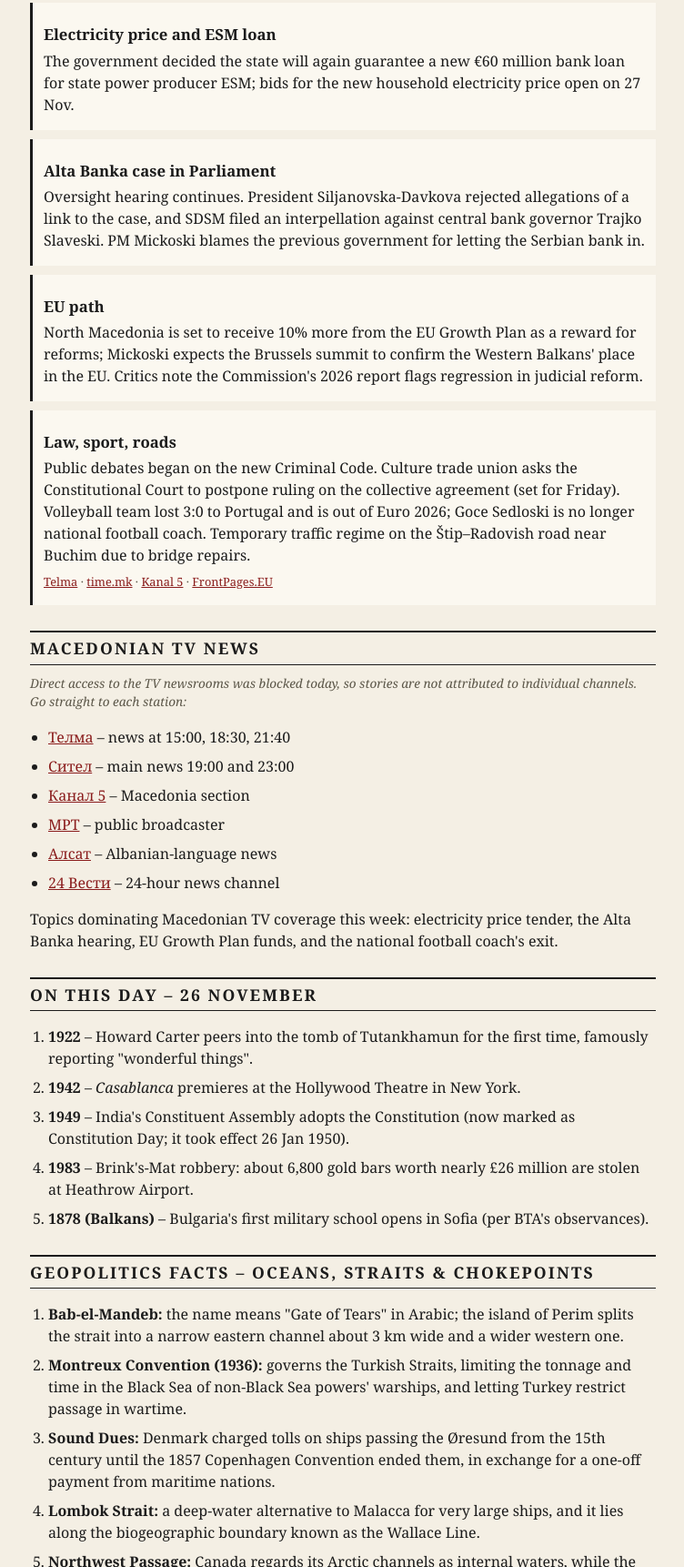
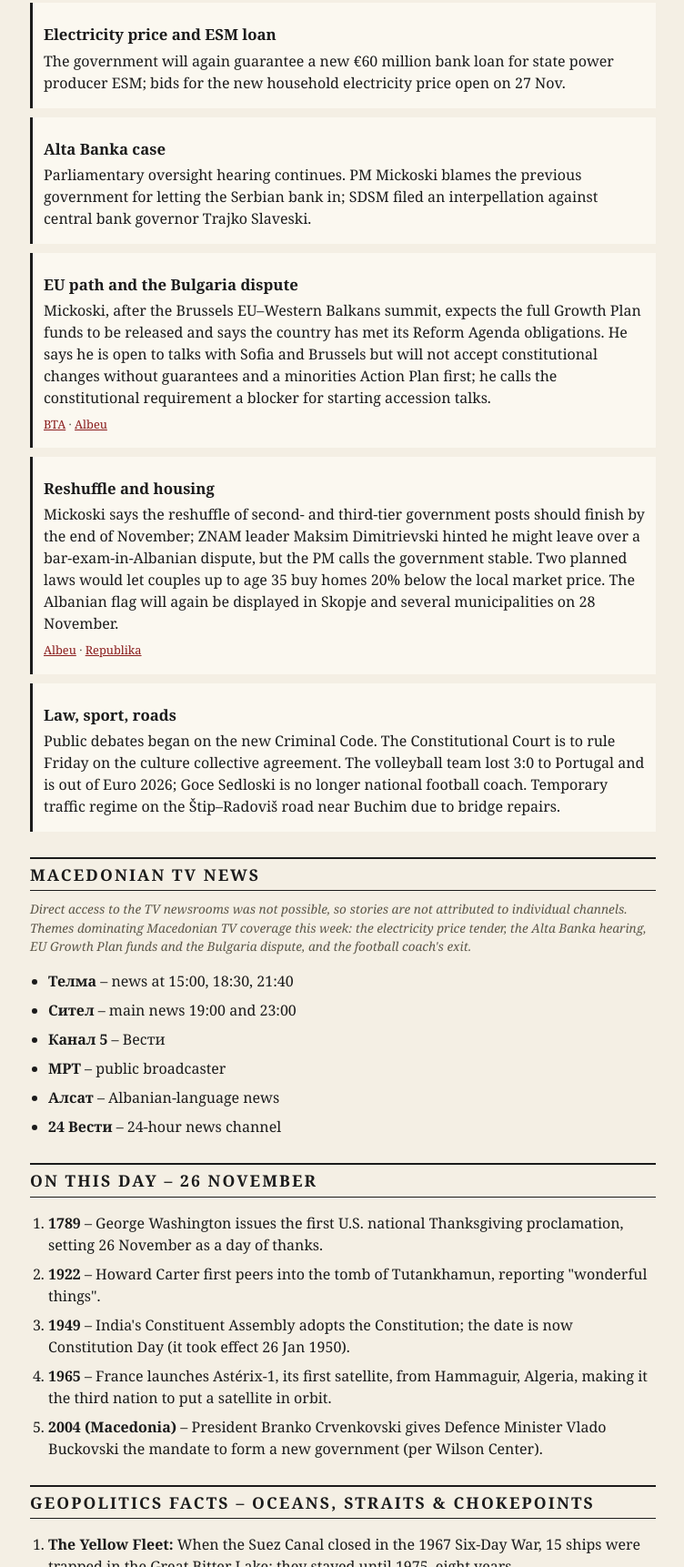
Before and after one commit to nmanojlovski/daily-briefing, a plain HTML site: page briefings/2026-11-26.html in a window 1280 px wide. Shown: the part 1078-2800 px from the top of the page at 91% size, without its empty margins (263-1015 px from the left). Drawn offline with Linux system fonts and the light colour scheme.

Commit message:
Briefing 2026-11-26

```diff
--- a/briefings/2026-11-26.html
+++ b/briefings/2026-11-26.html
@@ -25,61 +25,43 @@ ol,ul{padding-left:20px}li{margin-bottom:8px;overflow-wrap:anywhere}
 </head>
 <body><div class="wrap">
 <header><h1>The Daily Briefing</h1><div class="date">Thursday, 26 November 2026 · Skopje edition</div></header>
-<p class="note">Note: coverage below reflects the newest reporting available at publication time (mostly 22–25 Nov). Some Macedonian TV sites could not be reached directly.</p>
-
+<p class="note">Coverage reflects the newest reporting available at publication time (mostly 22–25 Nov). Live web search was patchy, so verify details at the linked sources.</p>
 <h2>World Geopolitics</h2>
-<div class="card"><h3>Gulf war: tankers hit mines despite US escort</h3>
-<p>Iran says three tankers struck mines in the Strait of Hormuz even with a US escort, while the US Treasury widens sanctions. Houthi forces claimed attacks on a Saudi oil refinery; Saudi Arabia and Bahrain reported Iran-linked attacks, and Tehran says it is open to talks. The crisis traces back to the US-Israeli war on Iran that began on 28 February 2026.</p>
-<p class="src"><a href="https://www.cnbc.com/world-politics/">CNBC World Politics</a></p></div>
-<div class="card"><h3>Ukraine: strikes at sea, Russia vows response</h3>
-<p>President Zelensky said Ukraine was behind a weekend drone strike on a Russian cargo ship in the Gulf of Finland (Norway urged caution) and claimed sea drones sank a Russian navy vessel moored at a port in Libya. Putin said Moscow will respond to Ukrainian attacks on oil refineries. Analysts still see a peace deal as elusive.</p>
-<p class="src"><a href="https://www.fdd.org/overnight-brief/november-25-2026/">FDD overnight brief, 25 Nov</a> · <a href="https://www.cnbc.com/world-politics/">CNBC</a></p></div>
-<div class="card"><h3>Peace declaration, but fighting intensifies</h3>
-<p>NBC reported that both the Gulf and Ukraine conflicts appear to be intensifying days after a peace declaration was signed by Trump, Putin and Xi.</p>
-<p class="src"><a href="https://www.nbcnews.com/nightly-news/video/new-escalations-in-conflicts-in-iran-and-ukraine-273988677851">NBC News</a></p></div>
-<div class="card"><h3>Washington, Lebanon, Geneva</h3>
-<p>Congress must pass a funding measure to avoid a shutdown next month; Democrats are using the leverage to try to block Iran war funding. In southern Lebanon, Israeli forces withdrew from a village and the Lebanese army moved in. UN talks in Geneva failed to produce binding rules on autonomous weapons.</p>
-<p class="src"><a href="https://www.npr.org/sections/world/">NPR World</a></p></div>
-
+<div class="card"><h3>Gulf war: tankers hit mines despite US escort</h3><p>Iran says three tankers struck mines in the Strait of Hormuz even under US escort, while the US Treasury widens sanctions. Houthi forces claimed attacks on a Saudi oil refinery; Saudi Arabia and Bahrain reported Iran-linked attacks, and Tehran says it is open to talks. The crisis traces back to the US-Israeli war on Iran that began on 28 February 2026.</p><p class="src"><a href="https://www.cnbc.com/world/?region=world">CNBC World</a></p></div>
+<div class="card"><h3>Ukraine: strikes at sea, Russia vows response</h3><p>Zelensky said Ukraine was behind a weekend drone strike on a Russian cargo ship in the Gulf of Finland (Norway urged caution) and claimed sea drones sank a Russian navy vessel at a port in Libya. Putin said Moscow will respond to attacks on its oil refineries. A peace deal still looks elusive.</p><p class="src">CNBC · FDD overnight brief, 25 Nov</p></div>
+<div class="card"><h3>Peace declaration, but fighting intensifies</h3><p>NBC reported that both the Gulf and Ukraine conflicts appear to be intensifying days after a peace declaration was signed by Trump, Putin and Xi.</p><p class="src"><a href="https://www.nbcnews.com/world">NBC News</a></p></div>
+<div class="card"><h3>Washington, Lebanon, Geneva</h3><p>Congress must pass a funding measure to avoid a shutdown next month; Democrats are using the leverage to try to block Iran war funding. In southern Lebanon, Israeli forces withdrew from a village and the Lebanese army moved in. UN talks in Geneva failed to produce binding rules on autonomous weapons.</p><p class="src"><a href="https://www.npr.org/sections/world/">NPR World</a></p></div>
 <h2>Macedonian Headlines</h2>
-<div class="card"><h3>Electricity price and ESM loan</h3>
-<p>The government decided the state will again guarantee a new €60 million bank loan for state power producer ESM; bids for the new household electricity price open on 27 Nov.</p></div>
-<div class="card"><h3>Alta Banka case in Parliament</h3>
-<p>Oversight hearing continues. President Siljanovska-Davkova rejected allegations of a link to the case, and SDSM filed an interpellation against central bank governor Trajko Slaveski. PM Mickoski blames the previous government for letting the Serbian bank in.</p></div>
-<div class="card"><h3>EU path</h3>
-<p>North Macedonia is set to receive 10% more from the EU Growth Plan as a reward for reforms; Mickoski expects the Brussels summit to confirm the Western Balkans' place in the EU. Critics note the Commission's 2026 report flags regression in judicial reform.</p></div>
-<div class="card"><h3>Law, sport, roads</h3>
-<p>Public debates began on the new Criminal Code. Culture trade union asks the Constitutional Court to postpone ruling on the collective agreement (set for Friday). Volleyball team lost 3:0 to Portugal and is out of Euro 2026; Goce Sedloski is no longer national football coach. Temporary traffic regime on the Štip–Radovish road near Buchim due to bridge repairs.</p>
-<p class="src"><a href="https://telma.com.mk/">Telma</a> · <a href="https://time.mk/st/vesti/makedonija">time.mk</a> · <a href="https://kanal5.com.mk/vesti/makedonija">Kanal 5</a> · <a href="https://buttondown.com/frontpageseu/archive/north-macedonia-a-bank-scandal-turns-into-a-blame/">FrontPages.EU</a></p></div>
-
+<div class="card"><h3>Electricity price and ESM loan</h3><p>The government will again guarantee a new €60 million bank loan for state power producer ESM; bids for the new household electricity price open on 27 Nov.</p></div>
+<div class="card"><h3>Alta Banka case</h3><p>Parliamentary oversight hearing continues. PM Mickoski blames the previous government for letting the Serbian bank in; SDSM filed an interpellation against central bank governor Trajko Slaveski.</p></div>
+<div class="card"><h3>EU path and the Bulgaria dispute</h3><p>Mickoski, after the Brussels EU–Western Balkans summit, expects the full Growth Plan funds to be released and says the country has met its Reform Agenda obligations. He says he is open to talks with Sofia and Brussels but will not accept constitutional changes without guarantees and a minorities Action Plan first; he calls the constitutional requirement a blocker for starting accession talks.</p><p class="src"><a href="https://www.bta.bg/en/news/balkans/1247951-north-macedonia-pm-says-further-constitutional-changes-are-wearing-on-public">BTA</a> · <a href="https://albeu.com/english/mickoski-we-are-open-to-dialogue-but-will-not-accept-constitutional-changes-without-guarantees/1116189/">Albeu</a></p></div>
+<div class="card"><h3>Reshuffle and housing</h3><p>Mickoski says the reshuffle of second- and third-tier government posts should finish by the end of November; ZNAM leader Maksim Dimitrievski hinted he might leave over a bar-exam-in-Albanian dispute, but the PM calls the government stable. Two planned laws would let couples up to age 35 buy homes 20% below the local market price. The Albanian flag will again be displayed in Skopje and several municipalities on 28 November.</p><p class="src"><a href="https://albeu.com/english/mickoski-north-macedonia-government-reshuffle-expected-to-conclude-in-november-vlens-positions-unchanged/1099485/">Albeu</a> · <a href="https://english.republika.mk/macedonia/mickoski-announces-measures-to-help-young-people-become-homeowners/">Republika</a></p></div>
+<div class="card"><h3>Law, sport, roads</h3><p>Public debates began on the new Criminal Code. The Constitutional Court is to rule Friday on the culture collective agreement. The volleyball team lost 3:0 to Portugal and is out of Euro 2026; Goce Sedloski is no longer national football coach. Temporary traffic regime on the Štip–Radoviš road near Buchim due to bridge repairs.</p></div>
 <h2>Macedonian TV News</h2>
-<p class="note">Direct access to the TV newsrooms was blocked today, so stories are not attributed to individual channels. Go straight to each station:</p>
+<p class="note">Direct access to the TV newsrooms was not possible, so stories are not attributed to individual channels. Themes dominating Macedonian TV coverage this week: the electricity price tender, the Alta Banka hearing, EU Growth Plan funds and the Bulgaria dispute, and the football coach's exit.</p>
 <ul>
-<li><a href="https://telma.com.mk/">Телма</a> – news at 15:00, 18:30, 21:40</li>
-<li><a href="https://sitel.com.mk/">Сител</a> – main news 19:00 and 23:00</li>
-<li><a href="https://kanal5.com.mk/vesti/makedonija">Канал 5</a> – Macedonia section</li>
-<li><a href="https://www.mrt.com.mk/">МРТ</a> – public broadcaster</li>
-<li><a href="https://alsat.mk/">Алсат</a> – Albanian-language news</li>
-<li><a href="https://24.mk/">24 Вести</a> – 24-hour news channel</li>
+<li><b>Телма</b> – news at 15:00, 18:30, 21:40</li>
+<li><b>Сител</b> – main news 19:00 and 23:00</li>
+<li><b>Канал 5</b> – Вести</li>
+<li><b>МРТ</b> – public broadcaster</li>
+<li><b>Алсат</b> – Albanian-language news</li>
+<li><b>24 Вести</b> – 24-hour news channel</li>
 </ul>
-<p>Topics dominating Macedonian TV coverage this week: electricity price tender, the Alta Banka hearing, EU Growth Plan funds, and the national football coach's exit.</p>
-
 <h2>On This Day – 26 November</h2>
 <ol>
-<li><b>1922</b> – Howard Carter peers into the tomb of Tutankhamun for the first time, famously reporting "wonderful things".</li>
-<li><b>1942</b> – <i>Casablanca</i> premieres at the Hollywood Theatre in New York.</li>
-<li><b>1949</b> – India's Constituent Assembly adopts the Constitution (now marked as Constitution Day; it took effect 26 Jan 1950).</li>
-<li><b>1983</b> – Brink's-Mat robbery: about 6,800 gold bars worth nearly £26 million are stolen at Heathrow Airport.</li>
-<li><b>1878 (Balkans)</b> – Bulgaria's first military school opens in Sofia (per BTA's observances).</li>
+<li><b>1789</b> – George Washington issues the first U.S. national Thanksgiving proclamation, setting 26 November as a day of thanks.</li>
+<li><b>1922</b> – Howard Carter first peers into the tomb of Tutankhamun, reporting "wonderful things".</li>
+<li><b>1949</b> – India's Constituent Assembly adopts the Constitution; the date is now Constitution Day (it took effect 26 Jan 1950).</li>
+<li><b>1965</b> – France launches Astérix-1, its first satellite, from Hammaguir, Algeria, making it the third nation to put a satellite in orbit.</li>
+<li><b>2004 (Macedonia)</b> – President Branko Crvenkovski gives Defence Minister Vlado Buckovski the mandate to form a new government (per Wilson Center).</li>
 </ol>
-
 <h2>Geopolitics Facts – Oceans, Straits &amp; Chokepoints</h2>
 <ol>
-<li><b>Bab-el-Mandeb:</b> the name means "Gate of Tears" in Arabic; the island of Perim splits the strait into a narrow eastern channel about 3 km wide and a wider western one.</li>
-<li><b>Montreux Convention (1936):</b> governs the Turkish Straits, limiting the tonnage and time in the Black Sea of non-Black Sea powers' warships, and letting Turkey restrict passage in wartime.</li>
-<li><b>Sound Dues:</b> Denmark charged tolls on ships passing the Øresund from the 15th century until the 1857 Copenhagen Convention ended them, in exchange for a one-off payment from maritime nations.</li>
-<li><b>Lombok Strait:</b> a deep-water alternative to Malacca for very large ships, and it lies along the biogeographic boundary known as the Wallace Line.</li>
-<li><b>Northwest Passage:</b> Canada regards its Arctic channels as internal waters, while the United States holds that they form an international strait – a dispute unresolved for decades.</li>
+<li><b>The Yellow Fleet:</b> When the Suez Canal closed in the 1967 Six-Day War, 15 ships were trapped in the Great Bitter Lake; they stayed until 1975, eight years.</li>
+<li><b>Sound Dues:</b> Denmark taxed ships passing the Øresund from the 1420s until the 1857 Copenhagen Convention ended the toll for a lump-sum payment from maritime states.</li>
+<li><b>Panama's lake in the middle:</b> Ships crossing the Panama Canal are lifted about 26 m by locks to Gatún Lake, which was the largest man-made lake in the world when the canal opened in 1914.</li>
+<li><b>Strait of Magellan:</b> Ferdinand Magellan's fleet found this passage in 1520; it long served as the main route between the Atlantic and Pacific before the Panama Canal.</li>
+<li><b>Bosphorus:</b> It narrows to roughly 700 m between the fortresses of Rumeli Hisarı and Anadolu Hisarı, built in the 1390s and 1450s respectively.</li>
 </ol>
-<p class="note">Compiled automatically. Sources linked above.</p>
+<p class="note">Sources vary; facts checked from memory and public references.</p>
 </div></body></html>
```
